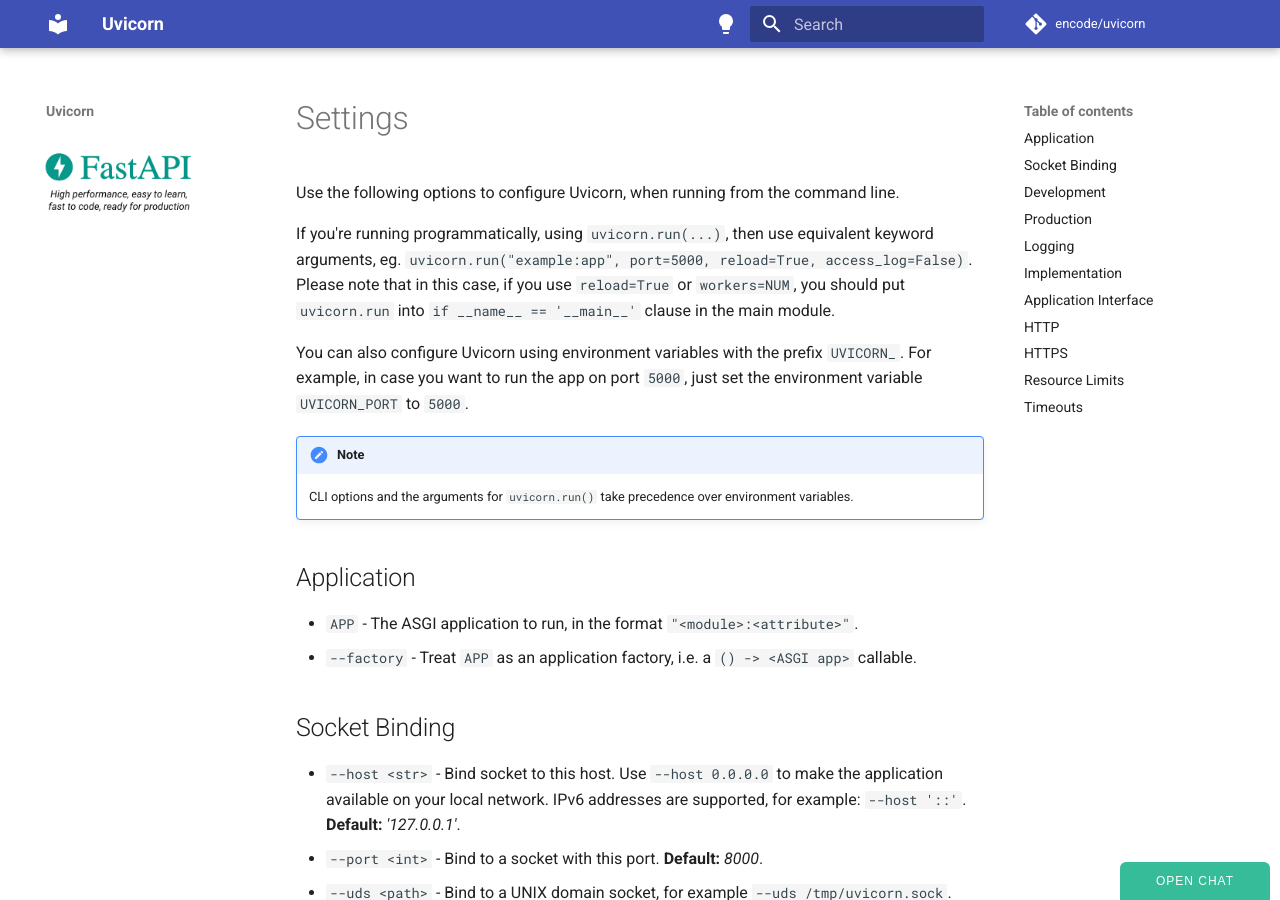
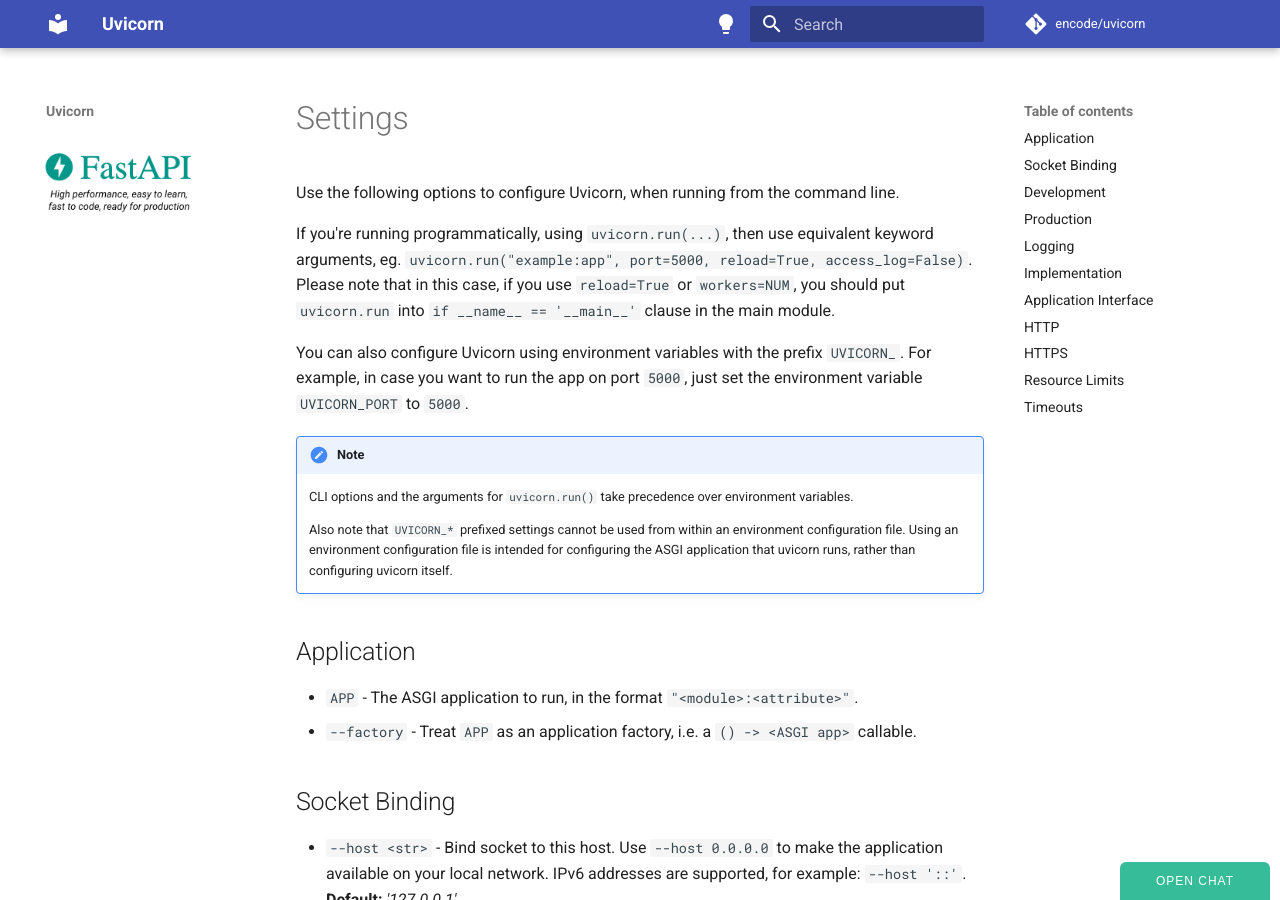
Before and after one commit to encode/uvicorn, an MkDocs documentation site: the page built from docs/settings.md, in a window 1280 px wide and 900 px high. Built offline with MkDocs 1.6.1 and Material for MkDocs 9.7.7, drawn with Linux system fonts in a browser that asks for light colours; comment, search, counter and statistics services are not loaded.

Commit message:
Add note on 'UVICORN_' prefixed settings and '--env-file'

```diff
--- a/docs/settings.md
+++ b/docs/settings.md
@@ -13,6 +13,9 @@
 !!! note
     CLI options and the arguments for `uvicorn.run()` take precedence over environment variables.
 
+    Also note that `UVICORN_*` prefixed settings cannot be used from within an environment configuration file.
+    Using an environment configuration file is intended for configuring the ASGI application that uvicorn
+    runs, rather than configuring uvicorn itself.
 
 ## Application
 
```
